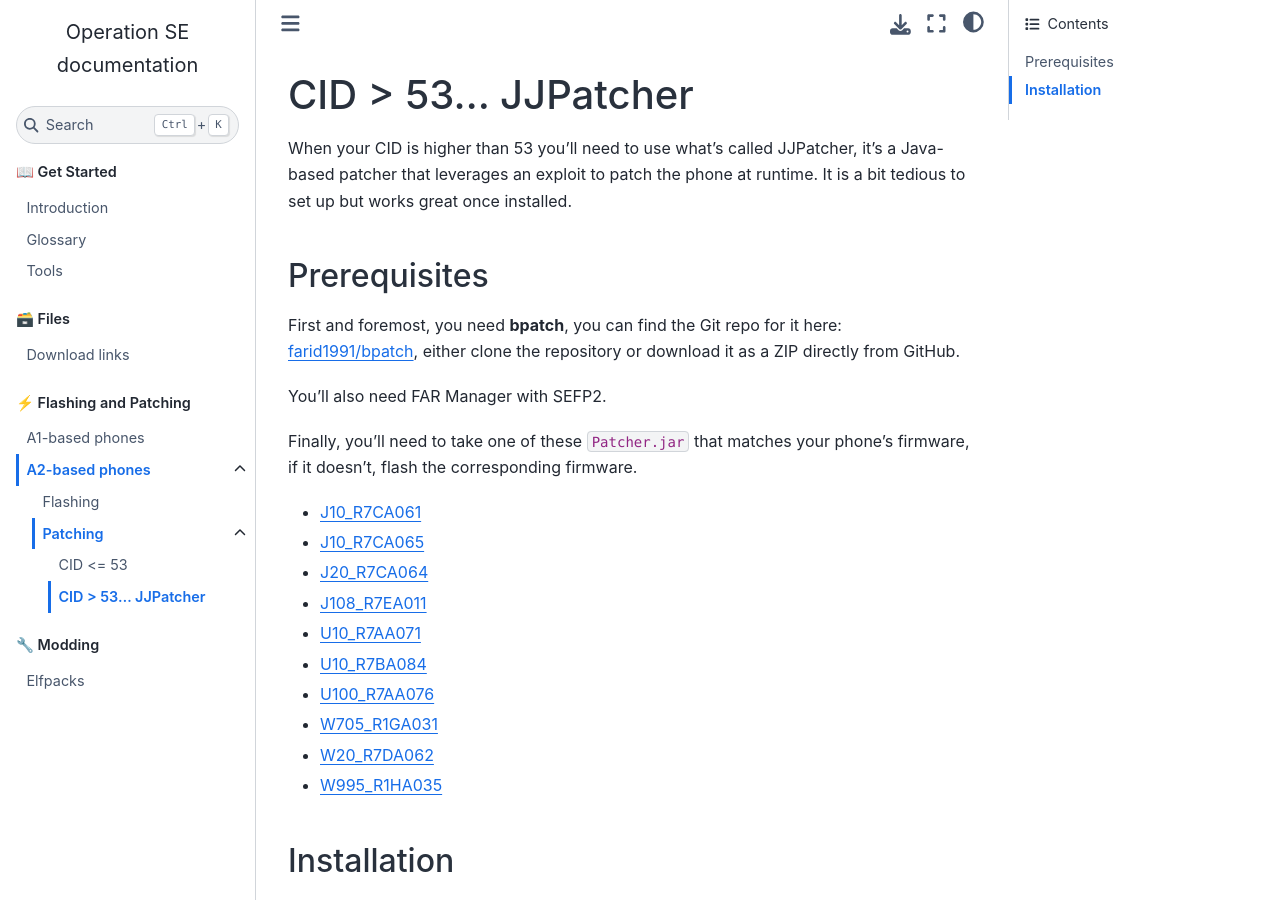
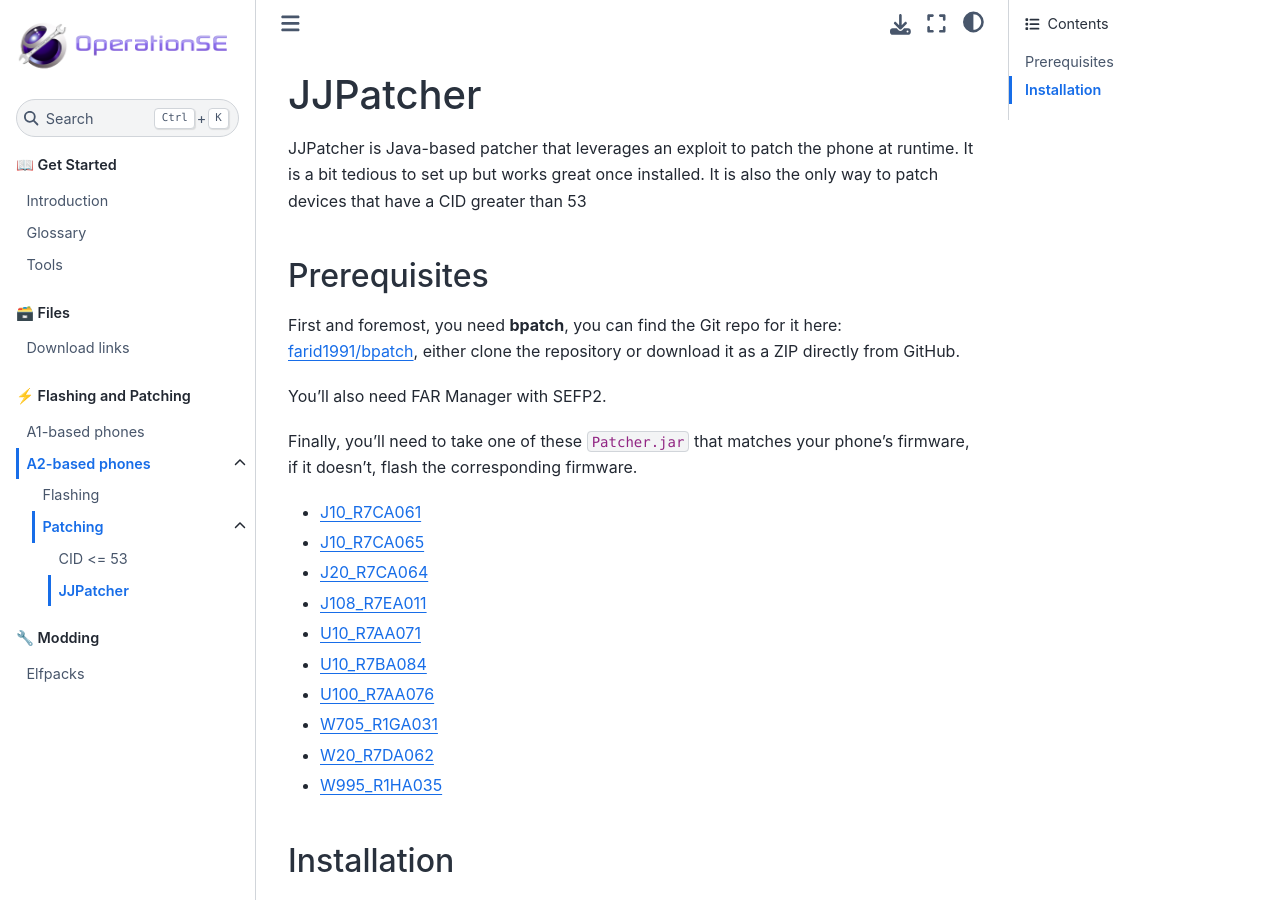
Before and after one commit to OperationSE/operationse.github.io, a Sphinx documentation site: the page built from source/a2/patching/jjpatcher.md, in a window 1280 px wide and 900 px high. Built offline with Sphinx 7.4.7 and the Sphinx Book theme 1.1.4, drawn with Linux system fonts in a browser that asks for light colours.

Commit message:
fixed a few things and added logo + favicon

```diff
--- a/source/a2/patching/index.rst
+++ b/source/a2/patching/index.rst
@@ -7,4 +7,4 @@ Patching
     :maxdepth: 2
 
     a2_upto_cid53.md
-    a2_cid_higher_53.md
+    jjpatcher.md
--- a/source/a2/patching/a2_cid_higher_53.md
+++ b/source/a2/patching/jjpatcher.md
@@ -1,6 +1,7 @@
-# CID > 53... JJPatcher
+# JJPatcher
 
-When your CID is higher than 53 you'll need to use what's called JJPatcher, it's a Java-based patcher that leverages an exploit to patch the phone at runtime. It is a bit tedious to set up but works great once installed.
+JJPatcher is Java-based patcher that leverages an exploit to patch the phone at runtime. It is a bit tedious to set up but works great once installed.
+It is also the only way to patch devices that have a CID greater than 53
 
 ## Prerequisites
 First and foremost, you need **bpatch**, you can find the Git repo for it here: [farid1991/bpatch](https://github.com/farid1991/bpatch), either clone the repository or download it as a ZIP directly from GitHub.
--- a/source/conf.py
+++ b/source/conf.py
@@ -25,6 +25,9 @@ html_theme_options = {
   "collapse_navbar": True,
 }
 
+html_logo = "_static/operationse_logo.png"
+html_favicon = "_static/operationse_favicon.ico"
+
 # -- Options for HTML output -------------------------------------------------
 # https://www.sphinx-doc.org/en/master/usage/configuration.html#options-for-html-output
 html_static_path = ['_static']
```
Also changed, not shown: source/a2/flashing/db3210_and_older.md (+1 -1 lines), source/_static/operationse_favicon.ico (added), source/_static/operationse_logo.png (added).
